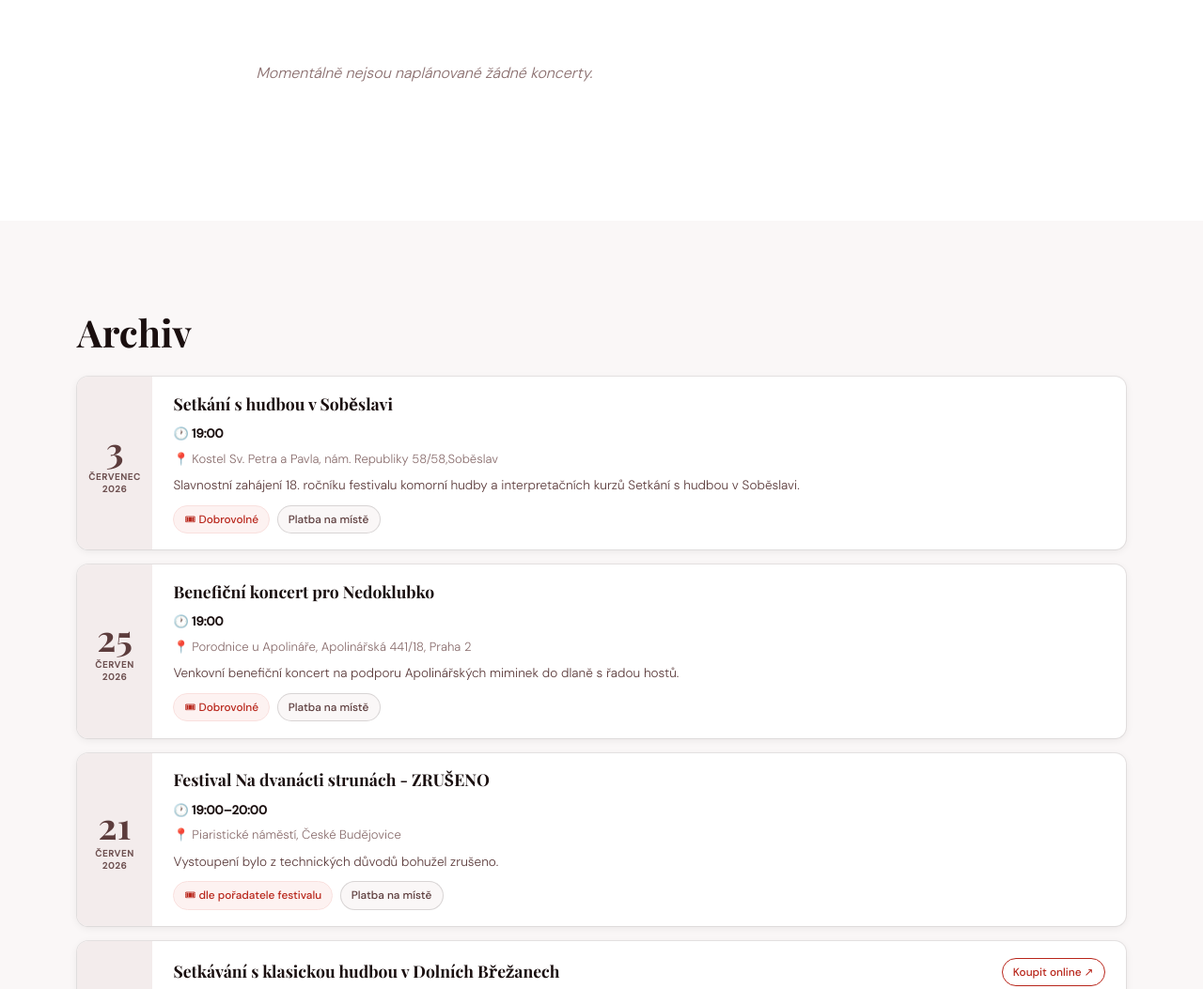
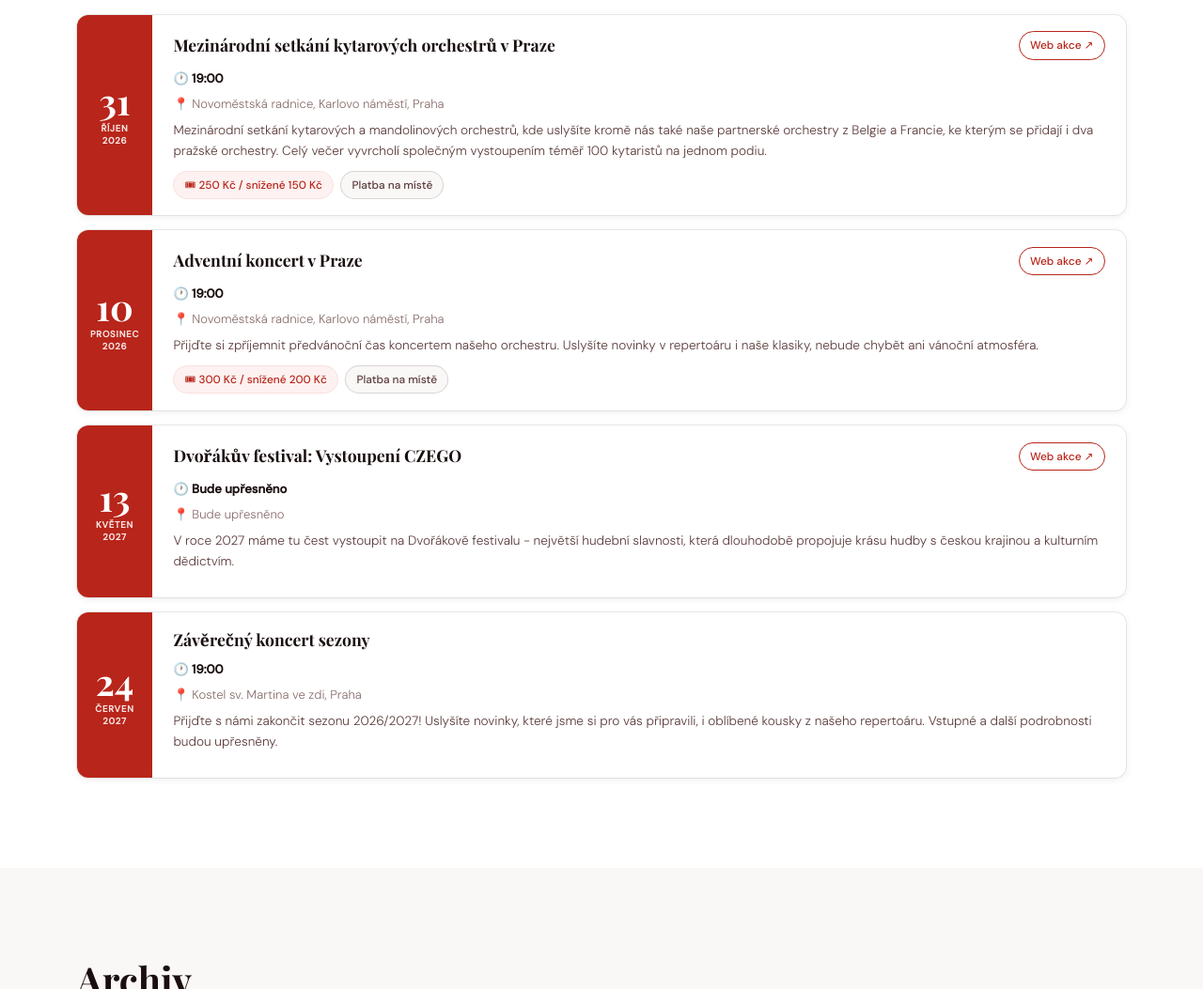
Before and after one commit to anderji/czego-website, a plain HTML site: page koncerty.html in a window 1280 px wide. Shown: the part 500-1553 px from the top of the page at 94% size. Drawn offline with nearby package versions, Linux system fonts and the light colour scheme; a web font is replaced by a local one.

Commit message:
concerts 2026/2027, new web url

```diff
--- a/assets/css/main.css
+++ b/assets/css/main.css
@@ -696,6 +696,9 @@
   margin-top: .3rem;
   opacity: .88;
   line-height: 1.35;
+  display: flex;
+  flex-direction: column;
+  align-items: center;
 }
 .concert-row__body {
   padding: 1.1rem 1.4rem;
--- a/assets/js/utils.js
+++ b/assets/js/utils.js
@@ -210,17 +210,19 @@
   const price   = isCs ? c.price_cs : c.price_en;
   const dateObj   = new Date(c.date + 'T12:00:00');
   const day       = dateObj.getDate();
-  const monthYear = dateObj.toLocaleDateString(isCs ? 'cs-CZ' : 'en-GB', { month: 'short', year: 'numeric' });
+  const month     = dateObj.toLocaleDateString(isCs ? 'cs-CZ' : 'en-GB', { month: 'long' });
+  const year      = dateObj.getFullYear();
+  const eventUrl  = isCs ? c.event_url : (c.event_url_en || c.event_url);
   return `
   <div class="concert-row${up ? '' : ' concert-row--past'}${c.partner_logo ? ' concert-row--has-logo' : ''} reveal">
     <div class="concert-row__date">
       <div class="concert-row__day">${day}</div>
-      <div class="concert-row__mon">${escHtml(monthYear)}</div>
+      <div class="concert-row__mon"><span>${escHtml(month)}</span><span>${year}</span></div>
     </div>
     <div class="concert-row__body">
       <div class="concert-row__top">
         <div class="concert-row__title">${escHtml(title)}</div>
-        ${c.tickets?.online_url ? `<a class="concert-row__ticket-link${c.partner_logo ? ' concert-row__ticket-link--mobile-only' : ''}" href="${escHtml(c.tickets.online_url)}" target="_blank" rel="noopener noreferrer">${isCs ? 'Koupit online' : 'Buy online'} ↗</a>` : ''}
+        ${eventUrl ? `<a class="concert-row__ticket-link${c.partner_logo ? ' concert-row__ticket-link--mobile-only' : ''}" href="${escHtml(eventUrl)}" target="_blank" rel="noopener noreferrer">${isCs ? 'Web akce' : 'Event page'} ↗</a>` : ''}
       </div>
       ${c.time ? `<div class="concert-row__time">🕐 ${escHtml(c.time)}</div>` : ''}
       <div class="concert-row__meta">
@@ -230,10 +232,11 @@
       <div class="concert-row__footer">
         ${price ? `<span class="concert-row__price">🎟 ${escHtml(price)}</span>` : ''}
         ${c.tickets?.on_site ? `<span class="concert-row__ticket-label">${isCs ? 'Platba na místě' : 'Pay at the door'}</span>` : ''}
+        ${c.tickets?.online_url ? `<a class="concert-row__ticket-link" href="${escHtml(c.tickets.online_url)}" target="_blank" rel="noopener noreferrer">${isCs ? 'Koupit online' : 'Buy online'} ↗</a>` : ''}
       </div>
     </div>
     ${c.partner_logo ? `<div class="concert-row__logo-wrap">
-      ${c.tickets?.online_url ? `<a class="concert-row__ticket-link concert-row__ticket-link--desktop-only" href="${escHtml(c.tickets.online_url)}" target="_blank" rel="noopener noreferrer">${isCs ? 'Koupit online' : 'Buy online'} ↗</a>` : ''}
+      ${eventUrl ? `<a class="concert-row__ticket-link concert-row__ticket-link--desktop-only" href="${escHtml(eventUrl)}" target="_blank" rel="noopener noreferrer">${isCs ? 'Web akce' : 'Event page'} ↗</a>` : ''}
       <img src="${escHtml(c.partner_logo)}" alt="${isCs ? 'Logo partnera' : 'Partner logo'}" class="concert-row__logo">
     </div>` : ''}
   </div>`;
--- a/data/concerts.json
+++ b/data/concerts.json
@@ -170,5 +170,71 @@
     "upcoming": false,
     "tags_cs": ["festival", "Litomyšl"],
     "tags_en": ["festival", "Litomyšl"]
+  },
+  {
+    "id": 8,
+    "date": "2026-10-31",
+    "title_cs": "Mezinárodní setkání kytarových orchestrů v Praze",
+    "title_en": "International guitar orchestra gathering in Prague",
+    "venue": "Novoměstská radnice, Karlovo náměstí, Praha",
+    "time": "19:00",
+    "price_cs": "250 Kč / snížené 150 Kč",
+    "price_en": "250 Kč / snížené 150 Kč",
+    "tickets": {
+      "on_site": true
+    },
+     "event_url": "https://www.nrpraha.cz/program/1575/mezinarodni-setkani-kytarovych-orchestru",
+    "description_cs": "Mezinárodní setkání kytarových a mandolinových orchestrů, kde uslyšíte kromě nás také naše partnerské orchestry z Belgie a Francie, ke kterým se přidají i dva pražské orchestry. Celý večer vyvrcholí společným vystoupením téměř 100 kytaristů na jednom podiu.",
+    "description_en": "International gathering of guitar and mandoline orchestras, where you can listen to orchestras from Francie, Belgium and Czech republic. The peak of the concert will be common piece played by more then 100 guitarists on one stage.",
+    "upcoming": true,
+    "tags_cs": ["festival", "Praha"],
+    "tags_en": ["festival", "Prague"]
+  },
+  {
+    "id": 9,
+    "date": "2026-12-10",
+    "title_cs": "Adventní koncert v Praze",
+    "title_en": "Advent concert in Prague",
+    "venue": "Novoměstská radnice, Karlovo náměstí, Praha",
+    "time": "19:00",
+    "price_cs": "300 Kč / snížené 200 Kč",
+    "price_en": "300 Kč / snížené 200 Kč",
+    "tickets": {
+      "on_site": true
+    },
+    "event_url": "https://www.nrpraha.cz/program/1576/adventni-koncert-ceskeho-kytaroveho-orchestru/",
+    "description_cs": "Přijďte si zpříjemnit předvánoční čas koncertem našeho orchestru. Uslyšíte novinky v repertoáru i naše klasiky, nebude chybět ani vánoční atmosféra.",
+    "description_en": "Come make the holiday season extra special with a concert by our orchestra. You’ll hear new additions to our repertoire alongside our timeless classics, all wrapped up in a wonderful Christmas atmosphere.",
+    "upcoming": true,
+    "tags_cs": ["advent", "Praha"],
+    "tags_en": ["advent", "Prague"]
+   },
+  {
+    "id": 10,
+    "date": "2027-05-13",
+    "title_cs": "Dvořákův festival: Vystoupení CZEGO",
+    "title_en": "The Dvořák Festival: CZEGO concert",
+    "venue": "Bude upřesněno",
+    "time": "Bude upřesněno",
+    "event_url": "https://www.dvorakuvfestival.cz/",
+    "event_url_en": "https://www.dvorakuvfestival.cz/en/",
+    "description_cs": "V roce 2027 máme tu čest vystoupit na Dvořákově festivalu - největší hudební slavnosti, která dlouhodobě propojuje krásu hudby s českou krajinou a kulturním dědictvím.",
+    "description_en": "In 2027, we have the honor of performing at the Dvořák Festival—the largest music celebration bridging the beauty of music with the Czech landscape and cultural heritage.",
+    "upcoming": true,
+    "tags_cs": ["festival"],
+    "tags_en": ["festival"]
+  },
+  {
+    "id": 11,
+    "date": "2027-06-24",
+    "title_cs": "Závěrečný koncert sezony",
+    "title_en": "Season Finale Concert",
+    "venue": "Kostel sv. Martina ve zdi, Praha",
+    "time": "19:00",
+    "description_cs": "Přijďte s námi zakončit sezonu 2026/2027! Uslyšíte novinky, které jsme si pro vás připravili, i oblíbené kousky z našeho repertoáru. Vstupné a další podrobnosti budou upřesněny.",
+    "description_en": "Join us to close the 2026/2027 season! You'll hear new pieces we've prepared as well as beloved favourites from our repertoire. Admission and further details to be announced.",
+    "upcoming": true,
+    "tags_cs": ["Praha"],
+    "tags_en": ["Prague"]
   }
 ]
```
